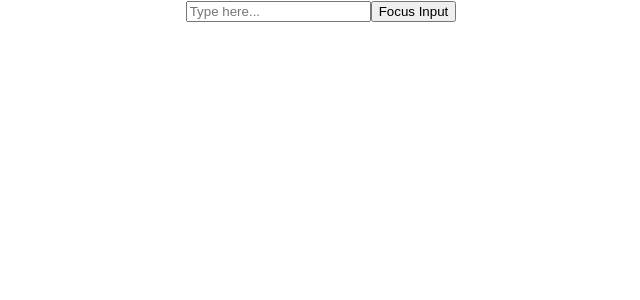
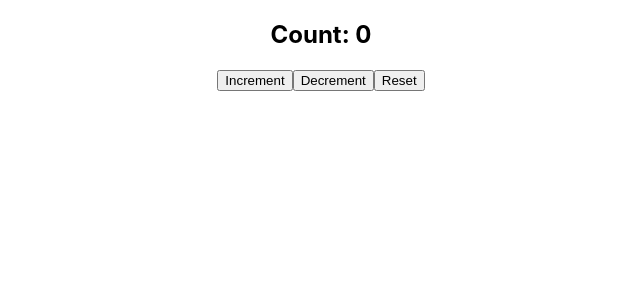
Before and after one commit to Srinivas002Guddati/react-interview-prep, a React (Create React App) app: page / in a window 1280 px wide. Shown: the top 300 px of the page, without its empty margins (319-959 px from the left). Built offline with nearby package versions, Linux system fonts and the light colour scheme.

Commit message:
custom hook examples added

```diff
--- a/src/App.js
+++ b/src/App.js
@@ -11,7 +11,8 @@ import UseStateExample from './components/core-concepts/hooks/useState-hook';
 import LayoutEffectDemo from './components/core-concepts/hooks/useLayoutEffect';
 import UseInsertionEffectDemo from "./components/core-concepts/hooks/useInsertionEffect";
 import UseRefDemo from "./components/core-concepts/hooks/useRef";
-
+import ToggleButton from "./components/core-concepts/custom-hooks/useToggle";
+import CounterComponent from "./components/core-concepts/custom-hooks/useCounter";
 
 
 function App() {
@@ -33,7 +34,9 @@ function App() {
       {/* <UseStateExample /> */}
       {/* <LayoutEffectDemo /> */}
       {/* <UseInsertionEffectDemo /> */}
-      <UseRefDemo />
+      {/* <UseRefDemo /> */}
+      {/* <ToggleButton /> */}
+      <CounterComponent />
     </div>
   );
 }
--- /dev/null
+++ b/src/components/core-concepts/custom-hooks/useCounter.js
@@ -0,0 +1,34 @@
+
+import React, { useState } from "react";
+
+
+//Custom for UseCounter
+
+function UseCounter(initialValue = 0) {
+
+    const [ count, setCount ] = useState(initialValue);
+
+    const increment = () => setCount(c => c+1);
+    const decrement = () => setCount(c => c-1);
+    const reset = () => setCount(initialValue);
+
+    return[count, increment, decrement, reset];
+
+};
+
+//Usage of UseCounter hook
+
+function CounterComponent (){
+    const [count, increment, decrement, reset] = UseCounter(0);
+
+    return(
+        <div>
+            <h2>Count: {count} </h2>
+            <button onClick={increment}>Increment</button>
+            <button onClick={decrement}>Decrement</button>
+            <button onClick={reset}>Reset</button>
+        </div>
+    );
+}
+
+export default CounterComponent;
--- /dev/null
+++ b/src/components/core-concepts/custom-hooks/useToggle.js
@@ -0,0 +1,30 @@
+
+
+/*
+A custom hook is a JavaScript function that starts with use and internally uses one or more built-in React hooks (useState, useEffect, etc.) to encapsulate reusable logic.
+
+*/
+
+//Example: useToggle Hook
+
+import React, { useState } from "react";
+
+function useToggle(initialValue = false) {
+    const [state, setState ] = useState(initialValue);
+    const toggle = () => setState(prev => !prev);
+    return [state, toggle];
+};
+
+//Use of UseToggle hook
+
+function ToggleButton(){
+    const [isOn, toggle] = useToggle();
+
+    return (
+        <button onClick={toggle}>
+            {isOn ? "ON": "OFF"}
+        </button>
+    )
+}
+
+export default ToggleButton;
```
